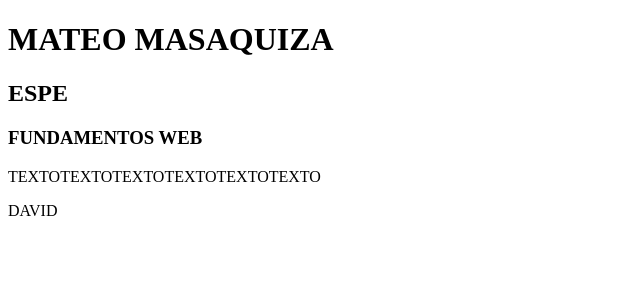
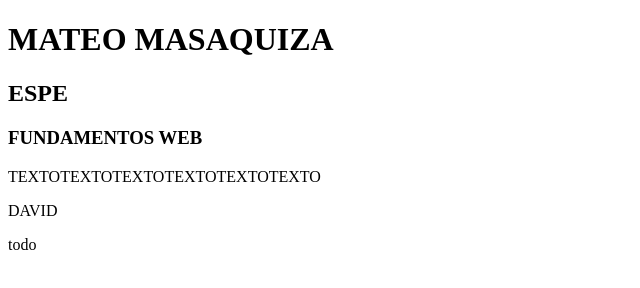
Before and after one commit to MateoDavid3/FundamentosWebGIT, a plain HTML site: page index.html in a window 1280 px wide. Shown: the full height of the page, 0-640 px from the left. Drawn offline with Linux system fonts and the light colour scheme.

Commit message:
rama2ALMAIN2

```diff
--- a/index.html
+++ b/index.html
@@ -11,5 +11,6 @@
     <h3>FUNDAMENTOS WEB</h3>
     <p>TEXTOTEXTOTEXTOTEXTOTEXTOTEXTO</p>
     <p>DAVID</p>
+    <p>todo</p>
 </body>
 </html>
```
